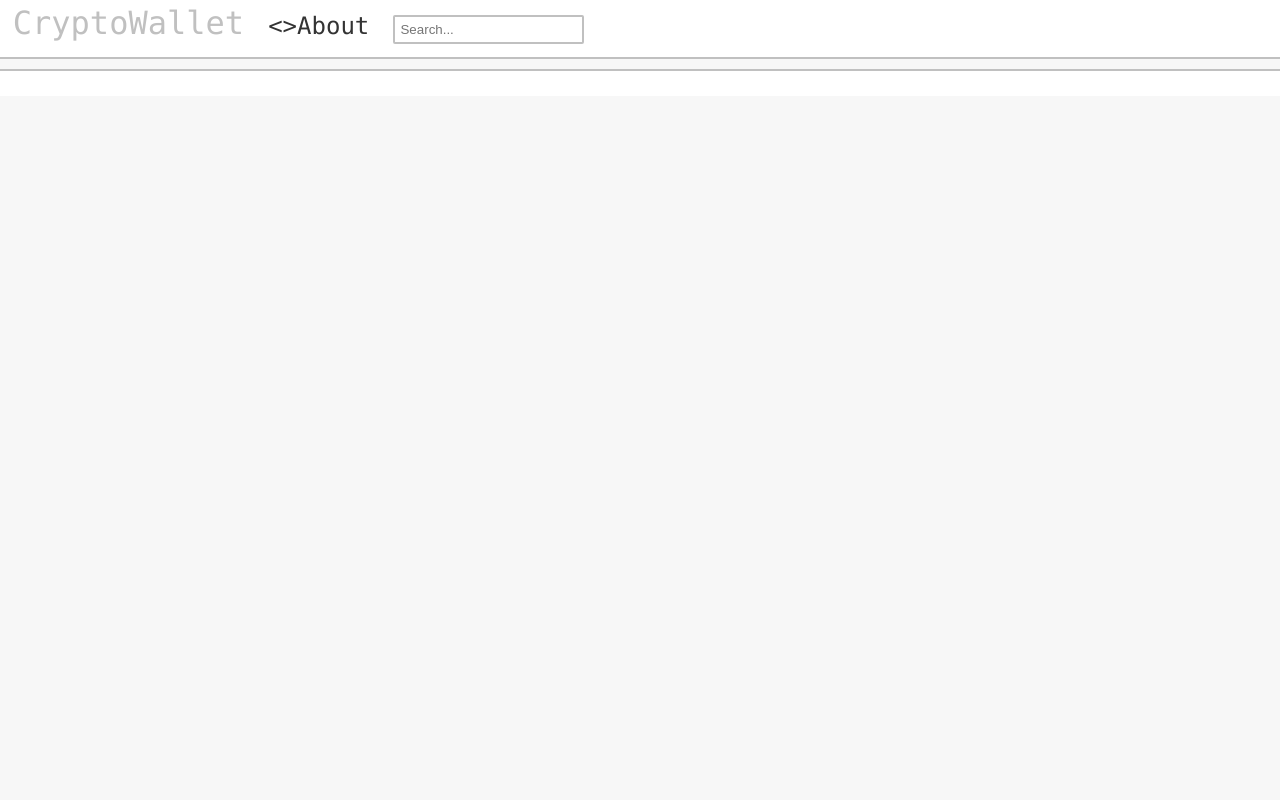
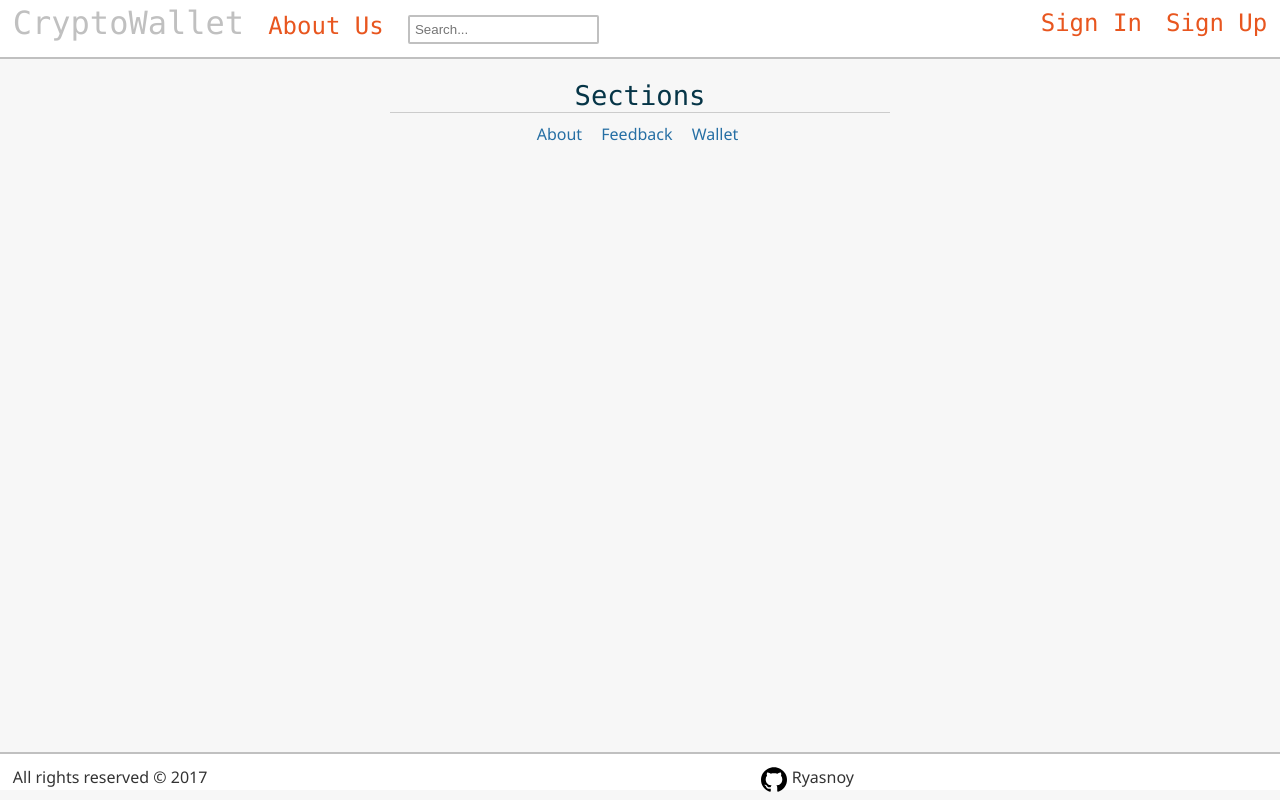
Before and after one commit to Ryasnoy/CryptoWallet, a plain HTML site: page www/index.html in a window 1280 px wide. Drawn offline with Linux system fonts and the light colour scheme.

Commit message:
*Header *Footer *Menu

```diff
--- a/www/css/style.css
+++ b/www/css/style.css
@@ -5,6 +5,10 @@
   margin: 0;
   padding: 0;
   outline: none;
+}
+
+html {
+  height: 100%;
 }
 
 body {
@@ -15,6 +19,14 @@ body {
   font-size: 1em;
   font-family: "Segoe UI", sans-serif;
   line-height: 135%;
+}
+
+hr {
+  display: block;
+  border: 0;
+  height: 1px;
+  border-top: 1px solid #ccc;
+  padding: 0;
 }
 
 a {
@@ -60,6 +72,7 @@ img {
 header, footer {
   width: 98%;
   background-color: white;
+  float: left;
   /*min-height: 50px;/*For dynamic*/*/
 }
 
@@ -74,10 +87,61 @@ header {
   color: silver;
 }
 
-#contact {
+.contact {
   font-size: 1.5em;
   font-family: Menlo,sans-serif;
   margin-left: 20px;
+}
+
+.right {
+  float: right;
+}
+
+.left {
+  float: left;
+}
+
+.page-wrap:after {
+  content: "";
+  display: block;
+}
+
+.page-wrap:after, footer {
+  height: 10px;
+}
+
+.page-wrap {
+  min-height: 94%;
+  margin-bottom: -10px;
+}
+
+.clear {
+  clear: both;
+}
+
+.menu {
+  color: #063547;
+  font-family: Menlo,sans-serif;
+  font-size: 1.7em;
+}
+
+.menu, hr {
+  width: 500px;
+  max-width: 100%;
+  margin-top: 5px;
+  margin-bottom: 10px;
+}
+
+.menuHrefs a {
+  padding: 5px;
+  border-radius: 5px;
+  margin-right: 5px;
+  color: #266fa4;
+}
+
+.menuHrefs a:hover {
+  background-color: #098efb;
+  color: white;
 }
 
 input[type=text].field {
@@ -96,3 +160,9 @@ footer {
   border-top: 2px solid silver;
   margin-top: 10px;
 }
+
+footer img {
+  width: 5%;
+  float: left;
+  margin-right: 5px;
+}
--- a/www/index.html
+++ b/www/index.html
@@ -10,12 +10,33 @@
     <title>CryptoWallet</title>
   </head>
   <body>
+
+    <div class="page-wrap">
+
     <header>
-    <a href="/index.html" title="Home" id="logo">CryptoWallet</a> <span id="contact"><>About</span> <input type="text" class="field" placeholder="Search...">
+    <a href="/index.html" title="Home" id="logo">CryptoWallet</a>
+    <span class="contact"><a href="about.html">About Us</a></span>
+    <input type="text" class="field" placeholder="Search...">
+    <span class="right"><span class="contact"><a href="signIn.html">Sign In</a></span>
+    <span class="contact"><a href="signUp.html">Sign Up</a></span></span>
     </header>
 
+    <div class="clear"><br/></div>
+    <center>
+      <div class="menu">Sections<hr/></div>
+      <div class="menuHrefs">
+        <!-- Links -->
+        <a href="about.html">About</a>
+        <a href="feedback.html">Feedback</a>
+        <a href="wallet.html">Wallet</a>
+      </div>
+    </center>
+
+    </div>
+
     <footer>
-
+      <span class="left">All rights reserved &copy; 2017</span>
+      <span class="right">Ryasnoy <img src="assets/github-logo.svg" alt="Github.com" title="Github.com"> </span>
     </footer>
   </body>
 </html>
```
Also changed, not shown: www/assets/github-logo.svg (added).
